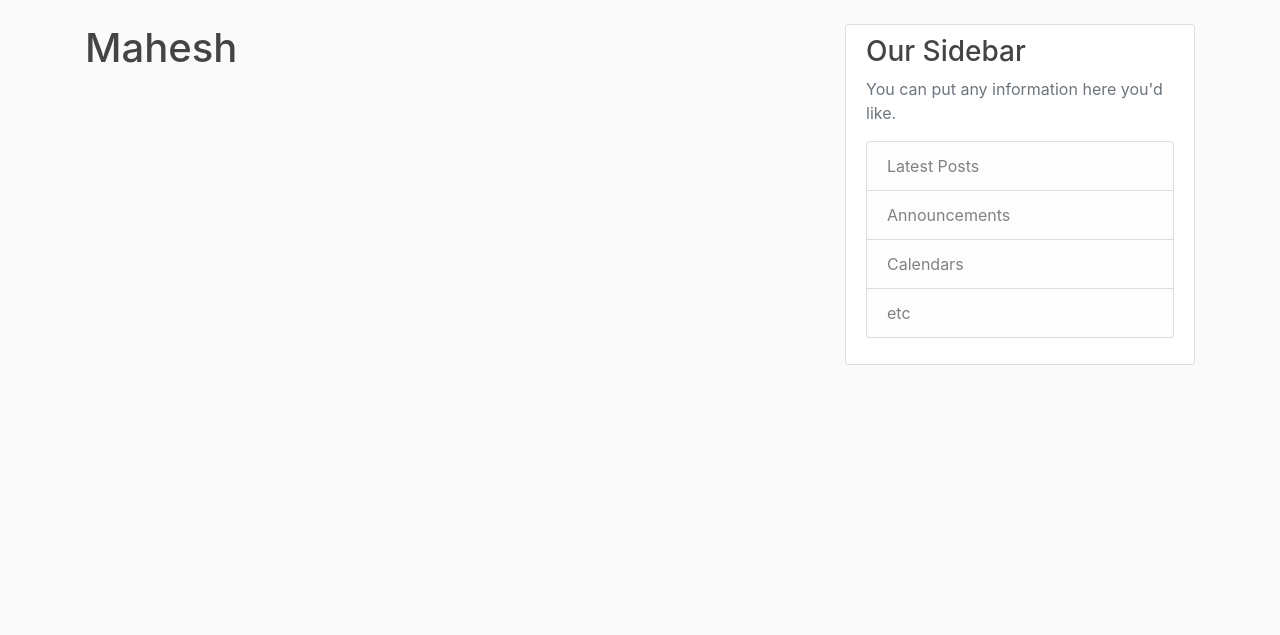
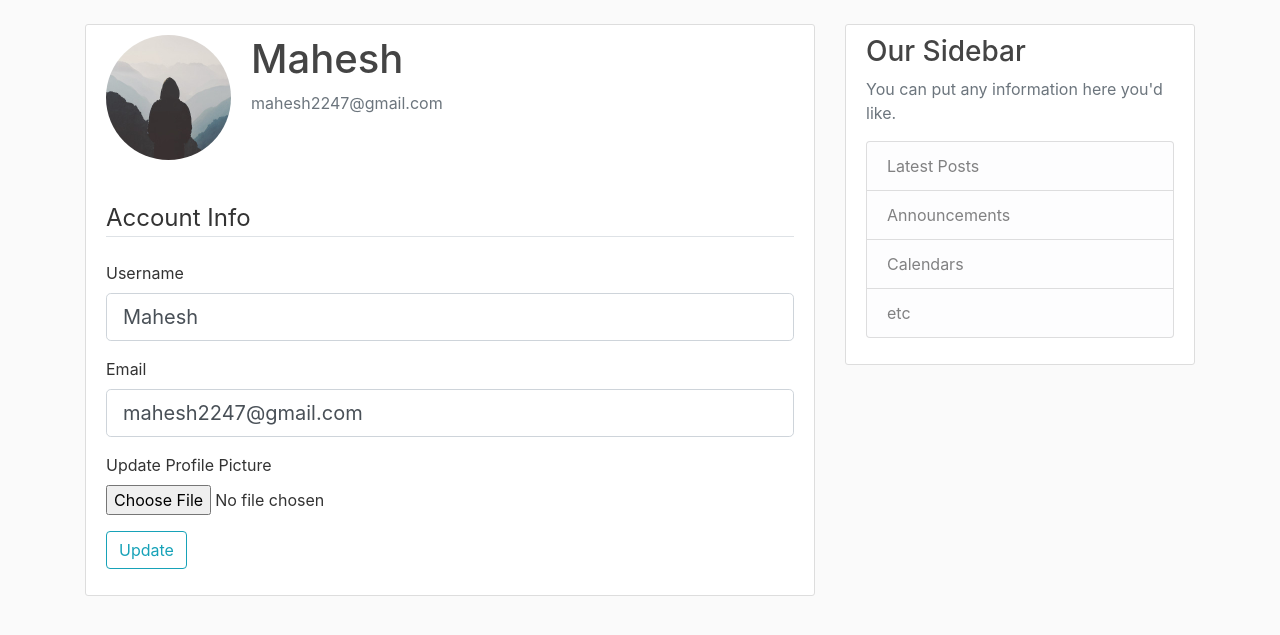
Before and after one commit to mahesh2247/BlogPost, a Flask app: page /account in a window 1280 px wide. Shown: the part 56-691 px from the top of the page. Run offline with Flask 2, Linux system fonts and the light colour scheme; a user stored in the database is signed in; some libraries are stand-ins or nearby versions.

Commit message:
Ability to Update User Profile options

```diff
--- a/main/forms.py
+++ b/main/forms.py
@@ -1,4 +1,6 @@
 from flask_wtf import FlaskForm
+from flask_wtf.file import FileField, FileAllowed
+from flask_login import current_user
 from wtforms import StringField, PasswordField, SubmitField, BooleanField
 from wtforms.validators import DataRequired, Length, Email, EqualTo, ValidationError
 from main.models import User
@@ -35,3 +37,26 @@ class LoginForm(FlaskForm):
     password = PasswordField('Password', validators=[DataRequired()])
     remember = BooleanField('Remember Me')
     submit = SubmitField('Login')
+
+
+class UpdateAccountForm(FlaskForm):
+    username = StringField('Username',
+                           validators=[DataRequired(), Length(min=2, max=20)])
+    email = StringField('Email',
+                        validators=[DataRequired(), Email()])
+    picture = FileField('Update Profile Picture', validators=[FileAllowed(['jpg', 'png'])])
+
+    submit = SubmitField('Update')
+
+
+    def validate_username(self, username):
+        if username.data != current_user.username:
+            user = User.query.filter_by(username=username.data).first()
+            if user:
+                raise ValidationError('Username taken')
+
+    def validate_email(self, email):
+        if email.data != current_user.email:
+            user = User.query.filter_by(email=email.data).first()
+            if user:
+                raise ValidationError('Email already in use')
--- a/main/routes.py
+++ b/main/routes.py
@@ -1,5 +1,8 @@
 from flask import Flask, render_template, url_for, flash, redirect, request
-from main.forms import RegistrationForm, LoginForm
+from main.forms import RegistrationForm, LoginForm, UpdateAccountForm
+import secrets
+import os
+from PIL import Image
 from flask_sqlalchemy import SQLAlchemy
 from main import app, db, bcrypt
 from main.models import User, Post
@@ -71,8 +74,33 @@ def logout():
     logout_user()
     return redirect(url_for('home'))
 
+def save_picture(form_picture):
+    random_hex = secrets.token_hex(8)
+    _, f_ext = os.path.splitext(form_picture.filename)
+    picture_fn = random_hex + f_ext
+    picture_path = os.path.join(app.root_path, 'static/profile_pics', picture_fn)
+    output_size = (125, 125)
+    i = Image.open(form_picture)
+    i.thumbnail(output_size)
+    i.save(picture_path)
 
-@app.route("/account")
+    return picture_fn
+
+@app.route("/account", methods=["GET", "POST"])
 @login_required
 def account():
-    return render_template("account.html", title='Account')
+    form = UpdateAccountForm()
+    if form.validate_on_submit():
+        if form.picture.data:
+            picture_file = save_picture(form.picture.data)
+            current_user.image_file = picture_file
+        current_user.username = form.username.data
+        current_user.email = form.email.data
+        db.session.commit()
+        flash('Your account has been updated!', 'success')
+        return redirect(url_for('account'))
+    elif request.method == 'GET':
+        form.username.data = current_user.username
+        form.email.data = current_user.email
+    image_file = url_for('static', filename='profile_pics/' + current_user.image_file)
+    return render_template("account.html", title='Account', image_file=image_file, form=form)
--- a/main/templates/account.html
+++ b/main/templates/account.html
@@ -1,4 +1,60 @@
 {% extends "layout.html" %}
 {% block content %}
-    <h1>{{ current_user.username }}</h1>
+    <div class="content-section">
+        <div class="media">
+            <img class="rounded-circle account-img" src="{{ image_file }}">
+            <div class="media-body">
+                <h2 class="account-heading">{{ current_user.username }}</h2>
+                <p class="text-secondary">{{  current_user.email  }}</p>
+            </div>
+        </div>
+        <form method="POST" action="" enctype="multipart/form-data">
+            {{   form.hidden_tag()  }}
+            <br class="form-group">
+                <legend class="border-bottom mb-4">Account Info</legend>
+                <div class="form-group">
+                    {{ form.username.label(class="form-control-label") }}
+                    {% if form.username.errors %}
+                            {{ form.username(class="form-control form-control-lg is-invalid") }}
+                            <div class="invalid-feedback">
+                                {% for error in form.username.errors %}
+                                    <span>{{ error }}</span>
+                                {% endfor %}
+
+                            </div>
+                    {% else %}
+                        {{ form.username(class="form-control form-control-lg") }}
+                    {% endif %}
+
+                </div>
+                <div class="form-group">
+                    {{ form.email.label(class="form-control-label") }}
+                      {% if form.email.errors %}
+                            {{ form.email(class="form-control form-control-lg is-invalid") }}
+                            <div class="invalid-feedback">
+                                {% for error in form.email.errors %}
+                                    <span>{{ error }}</span>
+                                {% endfor %}
+
+                            </div>
+                      {% else %}
+                          {{ form.email(class="form-control form-control-lg") }}
+                      {% endif %}
+                </div>
+                <div class="form-group">
+                    {{ form.picture.label() }}
+                    {{ form.picture(class="form-control-file") }}
+                    {% if form.picture.errors %}
+                        {% for error in form.email.errors %}
+                            <span class="text-danger">{{ error }}</span></br>
+                        {% endfor %}
+                    {% endif %}
+                </div>
+
+            </fieldset>
+            <div class="form-group">
+                {{ form.submit(class="btn btn-outline-info") }}
+            </div>
+        </form>
+    </div>
 {% endblock content %}
```
Also changed, not shown: main/site.db, main/static/profile_pics/5fd12dab42c6f88e.png (added), main/static/profile_pics/ae1062680679d802.jpg (added), main/static/profile_pics/default.jpg (added).
